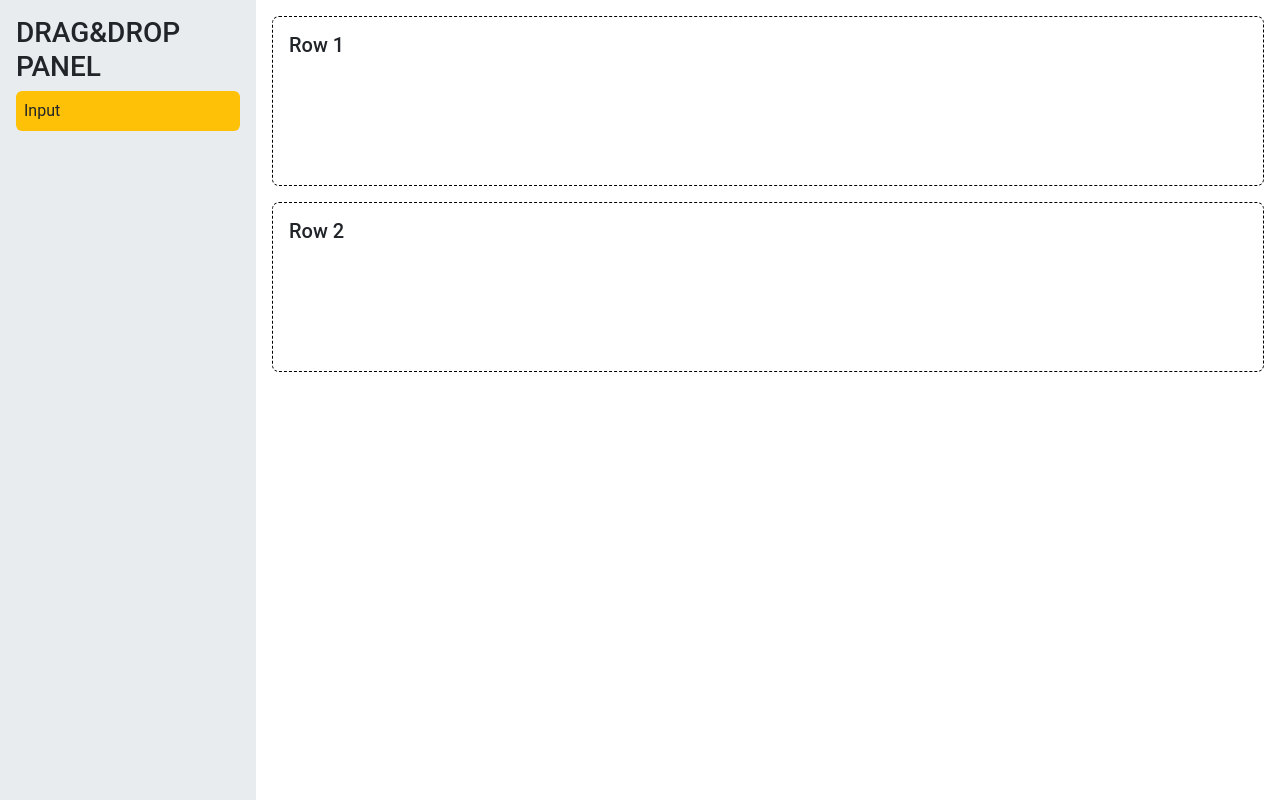
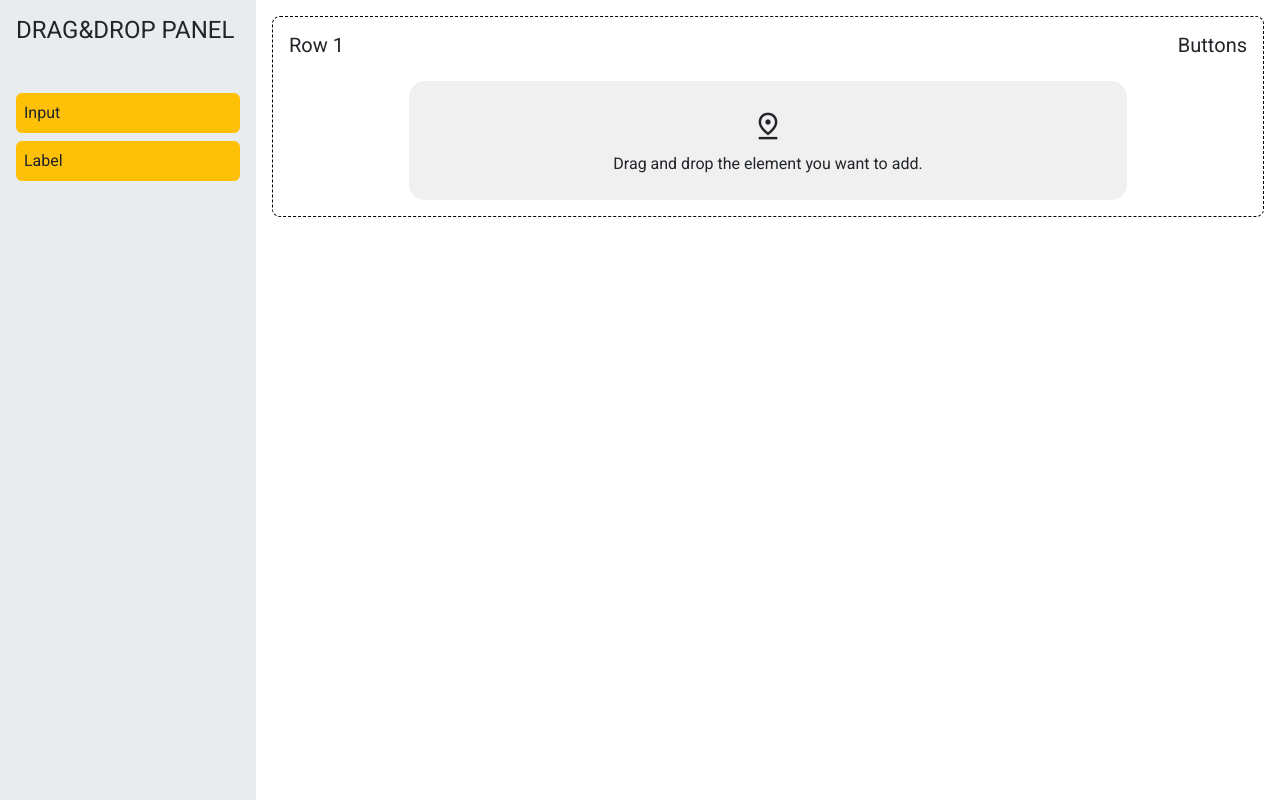
Before and after one commit to burakkrt/dragdropPanel-VanillaJavascript, a website: page index.html in a window 1280 px wide. Drawn offline with nearby package versions, Linux system fonts and the light colour scheme; a web font is replaced by a local one.

Commit message:
feature(stylee): styling has been done. step 3

```diff
--- a/assets/css/style.css
+++ b/assets/css/style.css
@@ -7,21 +7,43 @@ body{
 }
 
 .sidebar{
-    position: fixed;
     left: 0;
     top: 0;
     width: var(--siddebar-width);
-    z-index: 100;
 }
 
 .main-content{
     margin-left: var(--siddebar-width);
-
 }
 
 .element{
     min-height: 170px;
-    padding: 5px;
     border: 1px dashed black;
-    border-radius: 7px;
 }
+
+.draggable{
+    cursor: move;
+}
+
+.dropzone{
+    background-color: #F0F0F0;
+}
+
+.dropzone .dropicon{
+    position: relative;
+    top:-3px;
+    left: 0;
+    animation: dropzoneIconAnimated 2s infinite ease-in-out;
+}
+
+@keyframes dropzoneIconAnimated {
+    0% {
+        top: -5px;
+    }
+    50%{
+        top: 5px;
+    }
+    100%{
+        top: -5px;
+    }
+}
--- a/index.html
+++ b/index.html
@@ -3,73 +3,69 @@
   <head>
     <meta charset="UTF-8" />
     <meta name="viewport" content="width=device-width, initial-scale=1.0" />
+    <!--    Google fonts Roboto CDN-->
+    <link href="https://fonts.googleapis.com/css2?family=Roboto&display=swap" rel="stylesheet" />
+    <!--    Font awesome CDN-->
     <link
-      href="https://fonts.googleapis.com/css2?family=Rubik+Pixels&display=swap"
       rel="stylesheet"
+      href="https://fonts.googleapis.com/css2?family=Material+Symbols+Outlined:opsz,wght,FILL,GRAD@20..48,100..700,0..1,-50..200"
     />
     <title>Drag-Drop Panel</title>
     <link rel="stylesheet" href="assets/css/bootstrap.min.css" />
     <link rel="stylesheet" href="assets/css/style.css" />
   </head>
   <body>
-    <div class="sidebar h-100 p-3 bg-body-secondary">
+    <div class="sidebar position-fixed z-3 h-100 p-3 bg-body-secondary">
       <div class="panel-header">
-        <h1 class="fs-3 text-uppercase">Drag&Drop Panel</h1>
+        <h1 class="fs-4 text-uppercase">Drag&Drop Panel</h1>
       </div>
-      <div class="panel-body">
-        <div class="element-block bg-warning p-2 rounded-2">
+      <div class="panel-body d-flex flex-column gap-2 mt-5">
+        <div class="draggable bg-warning p-2 rounded-2" draggable="true">
           <span>Input</span>
+        </div>
+        <div class="draggable bg-warning p-2 rounded-2" draggable="true">
+          <span>Label</span>
         </div>
       </div>
     </div>
-    <div class="main-content d-flex flex-column justify-content-center gap-3 p-3">
-      <div class="element p-3">
-        <div class="element-header d-flex flex-row justify-content-between align-items-center">
-          <div class="row">
+    <div class="main-content p-3">
+      <div class="element d-flex flex-column gap-3 p-3 rounded-3">
+        <div class="element-header">
+          <div class="d-flex flex-row justify-content-between align-items-center">
             <h5>Row 1</h5>
+            <h5>Buttons</h5>
           </div>
-          <!--          <div class="buttons">-->
-          <!--            <button class="btn btn-danger">Delete</button>-->
-          <!--            <button class="btn btn-warning">Edit</button>-->
-          <!--          </div>-->
         </div>
-        <div class="element-body mt-4">
-          <!--          <p>-->
-          <!--            Acoratio consetetur ea. Conubiaquaeque doming graeco mattis eius massa detraxit tellus-->
-          <!--            finibus nibh. Curabiturcivibus elit scripta referrentur cursus consectetur sapien populo-->
-          <!--            utroque similique eirmod lorem ex justo reque nam aenean ad contentiones.-->
-          <!--            Venenatisfacilisi conceptam vivamus cubilia consectetur luctus congue affert.-->
-          <!--            Epicurialterum veniam nihil mea imperdiet indoctum risus tota quo delicata brute-->
-          <!--            consectetur inciderint tamquam salutatus constituto vocibus alienum. Ususem qualisque-->
-          <!--            quod suscipiantur accommodare dicant auctor urna comprehensam deserunt risus usu.-->
-          <!--          </p>-->
+        <div class="dropzone flex-grow-1 w-75 p-4 rounded-4 mx-auto text-center">
+          <span class="dropicon material-symbols-outlined" style="font-size: 32px"> pin_drop </span>
+          <p class="m-auto mt-2">Drag and drop the element you want to add.</p>
         </div>
       </div>
-      <div class="element p-3">
-        <div class="element-header d-flex flex-row justify-content-between align-items-center">
-          <div class="row">
-            <h5>Row 2</h5>
-          </div>
-          <!--          <div class="buttons">-->
-          <!--            <button class="btn btn-danger">Delete</button>-->
-          <!--            <button class="btn btn-warning">Edit</button>-->
-          <!--          </div>-->
-        </div>
-        <div class="element-body mt-4">
-          <!--          <p>-->
-          <!--            Acoratio consetetur ea. Conubiaquaeque doming graeco mattis eius massa detraxit tellus-->
-          <!--            finibus nibh. Curabiturcivibus elit scripta referrentur cursus consectetur sapien populo-->
-          <!--            utroque similique eirmod lorem ex justo reque nam aenean ad contentiones.-->
-          <!--            Venenatisfacilisi conceptam vivamus cubilia consectetur luctus congue affert.-->
-          <!--            Epicurialterum veniam nihil mea imperdiet indoctum risus tota quo delicata brute-->
-          <!--            consectetur inciderint tamquam salutatus constituto vocibus alienum. Ususem qualisque-->
-          <!--            quod suscipiantur accommodare dicant auctor urna comprehensam deserunt risus usu.-->
-          <!--          </p>-->
-        </div>
-      </div>
+      <!--      <div class="element p-3 rounded-3">-->
+      <!--        <div class="element-header d-flex flex-row justify-content-between align-items-center">-->
+      <!--          <div class="row">-->
+      <!--            <h5>Row 2</h5>-->
+      <!--          </div>-->
+      <!--          &lt;!&ndash;          <div class="buttons">&ndash;&gt;-->
+      <!--          &lt;!&ndash;            <button class="btn btn-danger">Delete</button>&ndash;&gt;-->
+      <!--          &lt;!&ndash;            <button class="btn btn-warning">Edit</button>&ndash;&gt;-->
+      <!--          &lt;!&ndash;          </div>&ndash;&gt;-->
+      <!--        </div>-->
+      <!--        <div class="element-body mt-4">-->
+      <!--          &lt;!&ndash;          <p>&ndash;&gt;-->
+      <!--          &lt;!&ndash;            Acoratio consetetur ea. Conubiaquaeque doming graeco mattis eius massa detraxit tellus&ndash;&gt;-->
+      <!--          &lt;!&ndash;            finibus nibh. Curabiturcivibus elit scripta referrentur cursus consectetur sapien populo&ndash;&gt;-->
+      <!--          &lt;!&ndash;            utroque similique eirmod lorem ex justo reque nam aenean ad contentiones.&ndash;&gt;-->
+      <!--          &lt;!&ndash;            Venenatisfacilisi conceptam vivamus cubilia consectetur luctus congue affert.&ndash;&gt;-->
+      <!--          &lt;!&ndash;            Epicurialterum veniam nihil mea imperdiet indoctum risus tota quo delicata brute&ndash;&gt;-->
+      <!--          &lt;!&ndash;            consectetur inciderint tamquam salutatus constituto vocibus alienum. Ususem qualisque&ndash;&gt;-->
+      <!--          &lt;!&ndash;            quod suscipiantur accommodare dicant auctor urna comprehensam deserunt risus usu.&ndash;&gt;-->
+      <!--          &lt;!&ndash;          </p>&ndash;&gt;-->
+      <!--        </div>-->
+      <!--      </div>-->
     </div>
 
-    <script src="assets/js/script.js"></script>
+    <script src="assets/js/script.js" defer></script>
     <script src="assets/js/bootstrap.bundle.min.js"></script>
   </body>
 </html>
```
